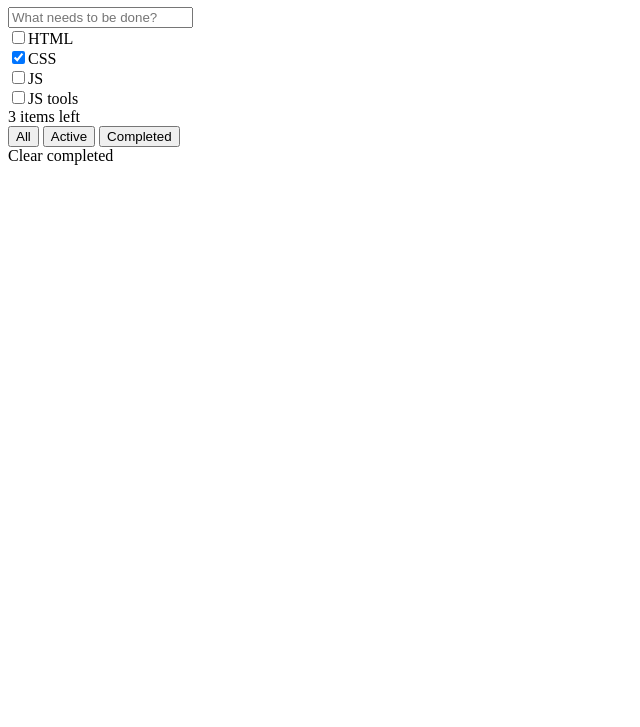
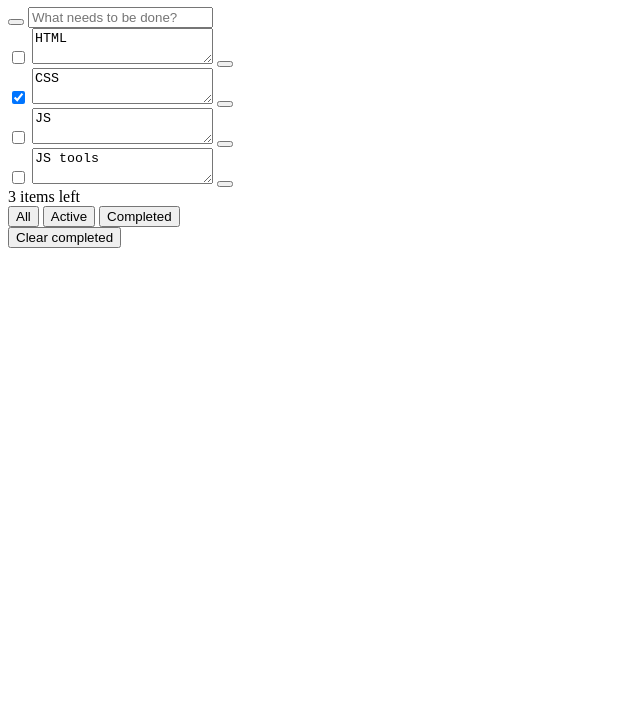
Before and after one commit to ok-technopolis-autumn-2017/Alex_Antufiev, a plain HTML site: page Task1.html in a window 1280 px wide. Shown: the part 73-800 px from the top of the page, without its empty margins (0-640 px from the left). Drawn offline with Linux system fonts and the light colour scheme.

Commit message:
Add files via upload

```diff
--- a/Task1.html
+++ b/Task1.html
@@ -1,47 +1,116 @@
 <!DOCTYPE html>
 <html lang="en">
-<head role="presentation">
+<head>
+
     <meta charset="UTF-8">
+
     <title>todos</title>
+
 </head>
+
 <body>
-<div class="main-wrapper">
-    <div class="content" role="main">
-        <h1 class="main-title" role="heading" aria-label="todos">todos</h1>
-        <div class="main-menu" role="navigation" aria-label="Main menu">
-            <label>
-                <input class="main-menu-input" role="textbox" aria-label="What needs to be done?"
-                       placeholder="What needs to be done?">
-            </label>
-            <div class="technologies" role="checkbox" aria-label="Technologies">
-                <label>
-                    <input type="checkbox" name="technology" value="HTML" aria-label="HTML">HTML<br/>
-                </label>
-                <label>
-                    <input type="checkbox" name="technology" value="CSS" checked aria-label="CSS" aria-checked="true">CSS<br/>
-                </label>
-                <label>
-                    <input type="checkbox" name="technology" value="JS" aria-label="JS">JS<br/>
-                </label>
-                <label>
-                    <input type="checkbox" name="technology" value="JS tools" aria-label="JS tools">JS tools<br/>
-                </label>
+
+<div class="content">
+
+    <div class="todos-header">
+
+        <h1 class="todos-title">Todos</h1>
+
+    </div>
+
+    <div class="todos-menu">
+
+        <div class="todos-add">
+
+            <button class="todos-add_select_all"
+                    aria-label="select all items as completed"></button>
+
+            <input class="todos-add_item" placeholder="What needs to be done?"
+                   aria-label="add item">
+
+        </div>
+
+        <div class="todos-list">
+
+            <div class="todos-item">
+
+                <input type="checkbox" class="todos-item_complete_mark"
+                       aria-label="Mark as completed item"/>
+
+                <textarea class="todos-item_name">HTML</textarea>
+
+                <button class="todos-item_remove" aria-label="remove item"></button>
+
             </div>
-            <div class="menu-information" role="contentinfo" aria-label="Menu information">
-                <div class="items-left" role="status" aria-label="Count of items left">
-                    3 items left
-                </div>
-                <div class="status" role="navigation" aria-label="Status of items">
-                    <input type="button" class="btn btn-flat" value="All">
-                    <input type="button" class="btn btn-flat" value="Active">
-                    <input type="button" class="btn btn-flat" value="Completed">
-                </div>
-                <div class="task" role="log" aria-label="Last task information">
-                    Clear completed
-                </div>
+
+            <div class="todos-item __complete">
+
+                <input type="checkbox" checked="checked" class="todos-item_no_completed_mark"
+                       aria-label="Mark as no completed item"/>
+
+                <textarea class="todos-item_name">CSS</textarea>
+
+                <button class="todos-item_remove" aria-label="remove item"></button>
+
             </div>
+
+            <div class="todos-item">
+
+                <input type="checkbox" class="todos-item_completed_mark"
+                       aria-label="Mark as completed item"/>
+
+                <textarea class="todos-item_name">JS</textarea>
+
+                <button class="todos-item_remove" aria-label="remove item"></button>
+
+            </div>
+
+            <div class="todos-item">
+
+                <input type="checkbox" class="todos-item_completed_mark"
+                       aria-label="Mark as completed item"/>
+
+                <textarea class="todos-item_name">JS tools</textarea>
+
+                <button class="todos-item_remove" aria-label="remove item"></button>
+
+            </div>
+
         </div>
+
+        <div class="todos-actions_bar">
+
+            <div class="todos-actions_bar_counter" aria-label="Count of no completed items">
+                3 items left
+            </div>
+
+            <div class="todos-filters">
+
+                <button class="todos-filter __active" data-filter="all"
+                        aria-label="show all items">
+                    All
+                </button>
+
+                <button class="todos-filter" data-filter="no_completed"
+                        aria-label="show no completed items">
+                    Active
+                </button>
+
+                <button class="todos-filter __active" data-filter="completed"
+                        aria-label="show completed items">
+                    Completed
+                </button>
+
+            </div>
+
+            <button class="todos-actions_bar_clear_completed">Clear completed</button>
+
+        </div>
+
     </div>
+
 </div>
+
 </body>
+
 </html>
```
